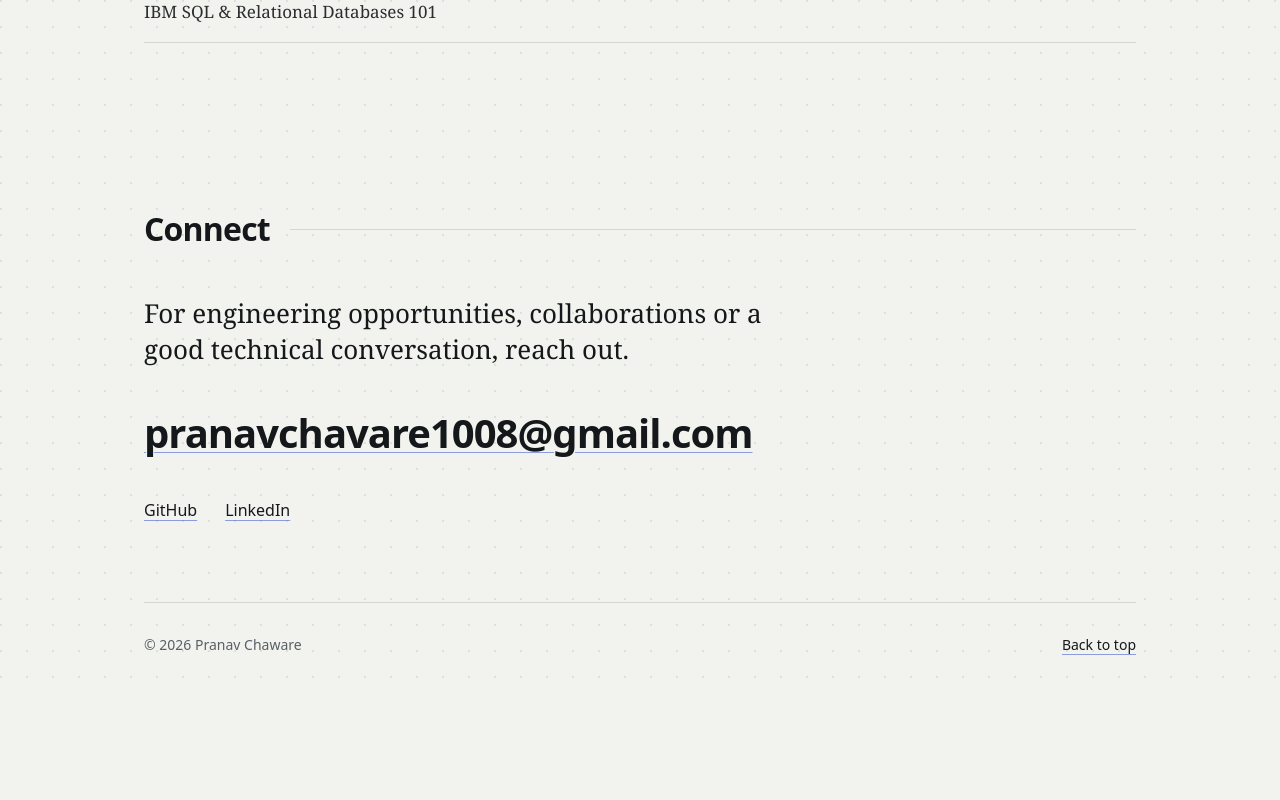
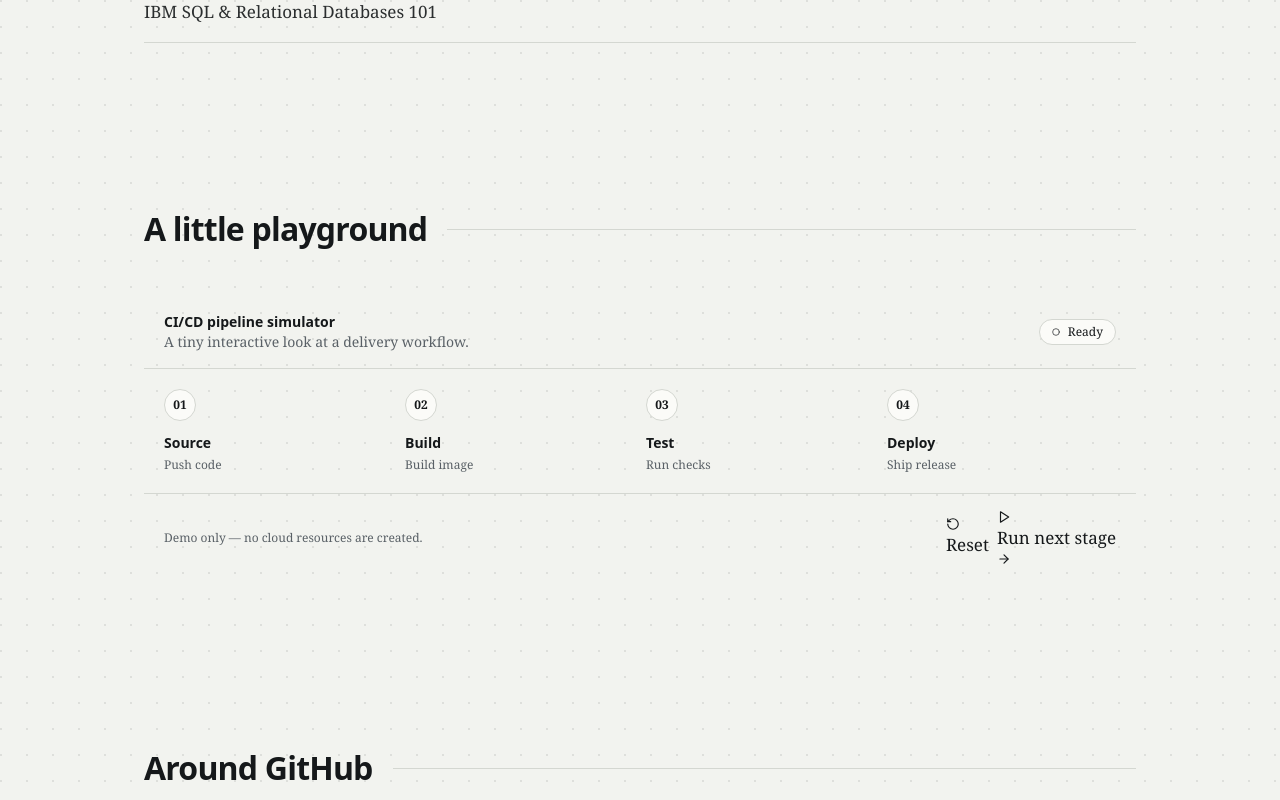
Before and after one commit to pranav-chavare/Redesign-portfolio, a Next.js app in the folder premium-portfolio-main/: page / in a window 1280 px wide. Shown: the part 3380-4180 px from the top of the page. Before the commit the page ends 4067 px from the top, so only its background shows below. Built offline with nearby package versions, Linux system fonts and the light colour scheme.

Commit message:
Redesign portfolio with interactive engineering sections

```diff
--- a/premium-portfolio-main/app/page.tsx
+++ b/premium-portfolio-main/app/page.tsx
@@ -1,5 +1,7 @@
 import { Connect } from "@/components/connect";
 import { Experience } from "@/components/experience";
+import { GithubSection } from "@/components/github";
+import { Playground } from "@/components/playground";
 import { Profile } from "@/components/profile";
 import { Projects } from "@/components/projects";
 import { SiteNav } from "@/components/site-nav";
@@ -11,9 +13,16 @@ export default function HomePage() {
       <SiteNav />
       <main id="content">
         <Profile />
+        <div className="section-divider" />
         <Experience />
+        <div className="section-divider" />
         <Projects />
+        <div className="section-divider" />
         <Skills />
+        <div className="section-divider" />
+        <Playground />
+        <div className="section-divider" />
+        <GithubSection />
         <Connect />
       </main>
     </>
```
